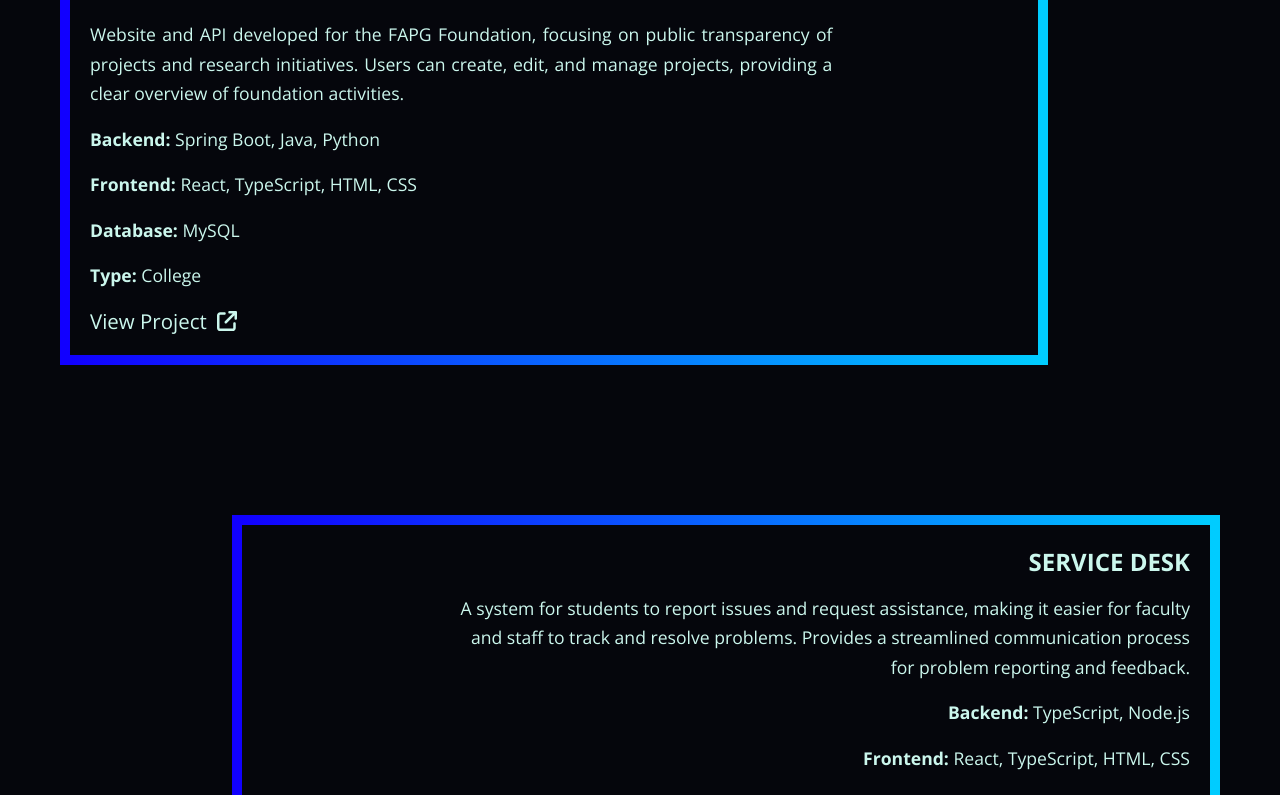
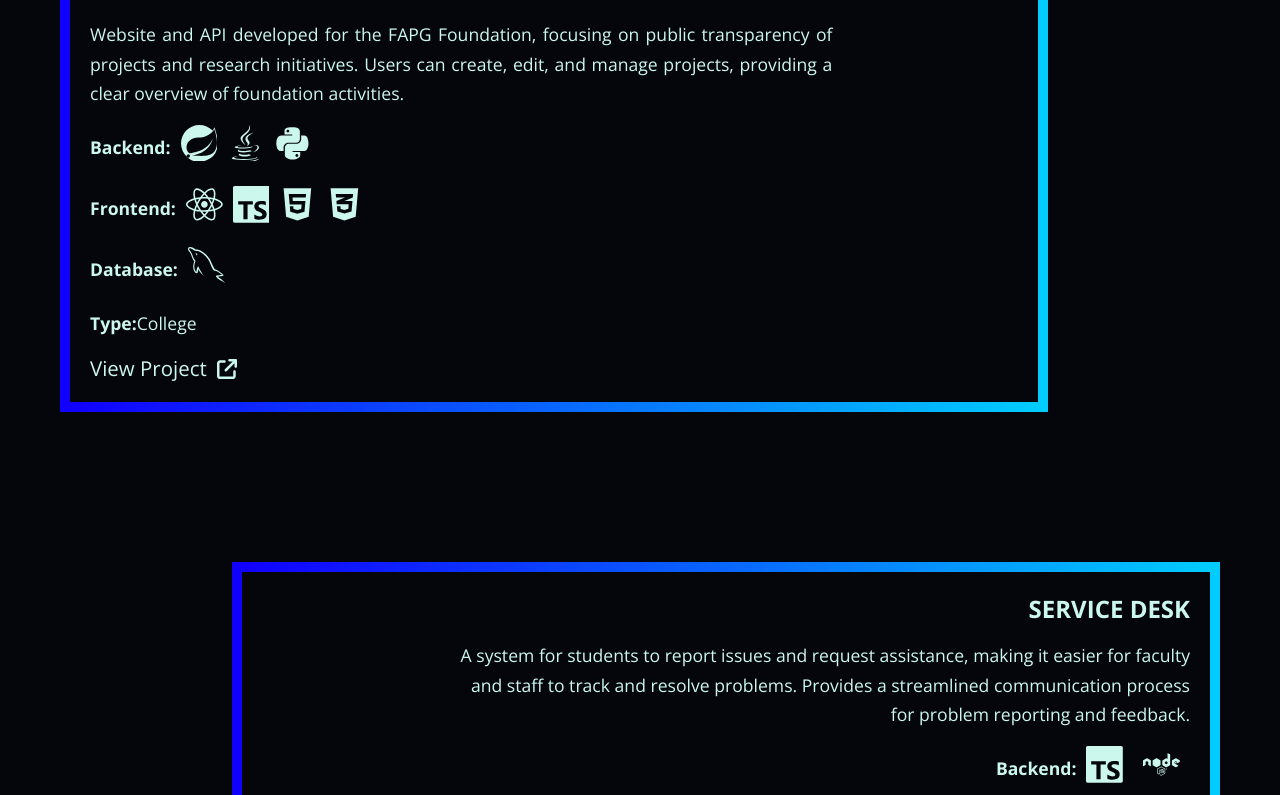
Before and after one commit to joaogabgr/Portifolio, a React (Create React App) app: page /projects in a window 1280 px wide. Shown: the part 580-1375 px from the top of the page. Built offline with nearby package versions, Linux system fonts and the light colour scheme.

Commit message:
feat: Adicição dos icones das lingaguens na descrição de projetos.

```diff
--- a/package.json
+++ b/package.json
@@ -19,6 +19,7 @@
     "react": "^18.3.1",
     "react-dom": "^18.3.1",
     "react-i18next": "^15.0.2",
+    "react-icons": "^5.3.0",
     "react-router-dom": "^6.22.3",
     "react-scripts": "5.0.1",
     "typescript": "^4.9.5",
--- a/public/index.html
+++ b/public/index.html
@@ -6,8 +6,8 @@
     <meta name="viewport" content="width=device-width, initial-scale=1" />
     <meta name="theme-color" content="#000000" />
     <meta
-      name="description"
-      content="Web site created using create-react-app"
+      name="Portfolio"
+      content="Welcome to my portfolio of João Gabriel"
     />
     <link rel="apple-touch-icon" href="%PUBLIC_URL%/logo192.png" />
     <!--
@@ -24,20 +24,9 @@
       work correctly both with client-side routing and a non-root public URL.
       Learn how to configure a non-root public URL by running `npm run build`.
     -->
-    <title>React App</title>
+    <title>Portfolio</title>
   </head>
   <body>
-    <noscript>You need to enable JavaScript to run this app.</noscript>
     <div id="root"></div>
-    <!--
-      This HTML file is a template.
-      If you open it directly in the browser, you will see an empty page.
-
-      You can add webfonts, meta tags, or analytics to this file.
-      The build step will place the bundled scripts into the <body> tag.
-
-      To begin the development, run `npm start` or `yarn start`.
-      To create a production bundle, use `npm run build` or `yarn build`.
-    -->
   </body>
 </html>
--- /dev/null
+++ b/src/components/ProjectsComponent/getIcon.tsx
@@ -0,0 +1,37 @@
+import { FaJava, FaPython, FaNode, FaReact, FaHtml5, FaCss3Alt } from 'react-icons/fa';
+import { SiSpring, SiTypescript, SiMongodb, SiFlask, SiJavascript, SiPowershell } from 'react-icons/si';
+import { GrMysql } from 'react-icons/gr';
+
+// Função para mapear a linguagem para o ícone correspondente
+export const getIcon = (language: string) => {
+    switch (language) {
+        case 'Java':
+            return <FaJava />;
+        case 'Python':
+            return <FaPython />;
+        case 'Spring Boot':
+            return <SiSpring />;
+        case 'TypeScript':
+            return <SiTypescript />;
+        case 'Node.js':
+            return <FaNode />;
+        case 'React':
+            return <FaReact />;
+        case 'HTML':
+            return <FaHtml5 />;
+        case 'CSS':
+            return <FaCss3Alt />;
+        case 'MongoDB':
+            return <SiMongodb />;
+        case 'MySQL':
+            return <GrMysql />;
+        case 'Flask':
+            return <SiFlask />;
+        case 'JavaScript':
+            return <SiJavascript />;
+        case 'PowerShell':
+            return <SiPowershell />;
+        default:
+            return null;
+    }
+};
--- a/src/components/ProjectsComponent/index.tsx
+++ b/src/components/ProjectsComponent/index.tsx
@@ -2,6 +2,7 @@ import projectsData from './projects.json';
 import './styles.css';
 import { FontAwesomeIcon } from '@fortawesome/react-fontawesome';
 import { faArrowUpRightFromSquare } from '@fortawesome/free-solid-svg-icons';
+import { getIcon } from './getIcon';
 
 export default function ProjectsComponent() {
     type Project = {
@@ -25,15 +26,27 @@ export default function ProjectsComponent() {
                 <div key={index} className="project">
                     <h3>{project.name}</h3>
                     <p>{project.description}</p>
-                    <p><strong>Backend:</strong> {project.languages.backend.join(', ')}</p>
+
+                    <p><strong>Backend:</strong> {project.languages.backend.map((lang, i) => (
+                        <span key={i} title={lang}>{getIcon(lang)} </span>
+                    ))}</p>
+
                     {project.languages.frontend.length > 0 && (
-                        <p><strong>Frontend:</strong> {project.languages.frontend.join(', ')}</p>
+                        <p><strong>Frontend:</strong> {project.languages.frontend.map((lang, i) => (
+                            <span key={i} title={lang}>{getIcon(lang)} </span>
+                        ))}</p>
                     )}
+
                     {project.languages.database.length > 0 && (
-                        <p><strong>Database:</strong> {project.languages.database.join(', ')}</p>
+                        <p><strong>Database:</strong> {project.languages.database.map((lang, i) => (
+                            <span key={i} title={lang}>{getIcon(lang)} </span>
+                        ))}</p>
                     )}
+
                     <p><strong>Type:</strong> {project.type}</p>
-                    <a target='_blank' rel="noopener noreferrer" href={project.link}>View Project <FontAwesomeIcon icon={faArrowUpRightFromSquare} /></a>
+                    <a target='_blank' rel="noopener noreferrer" href={project.link}>
+                        View Project <FontAwesomeIcon icon={faArrowUpRightFromSquare} />
+                    </a>
                 </div>
             ))}
         </section>
--- a/src/components/ProjectsComponent/styles.css
+++ b/src/components/ProjectsComponent/styles.css
@@ -21,6 +21,11 @@ section#projects .project {
     width: var(--maxWidthProject);
 }
 
+section#projects .project p {
+    display: flex;
+    align-items: center;
+}
+
 section#projects .project:nth-child(odd) {
     align-self: flex-end;
     text-align: right;
@@ -29,6 +34,22 @@ section#projects .project:nth-child(odd) {
 
 section#projects .project:nth-child(odd) p {
     text-align: right;
+    justify-content: flex-end;
+}
+
+section#projects .project p svg {
+    margin: 0;
+    margin-left: 10px;
+    font-size: 2.3rem;
+}
+
+section#projects .project:nth-child(odd) p svg:first-child {
+    margin-left: 10px;
+}
+
+section#projects .project:nth-child(odd) p svg {
+    margin: 0;
+    margin-right: 10px;
 }
 
 
```
Also changed, not shown: 1 other file (tests, documents, lock files or other folders).
